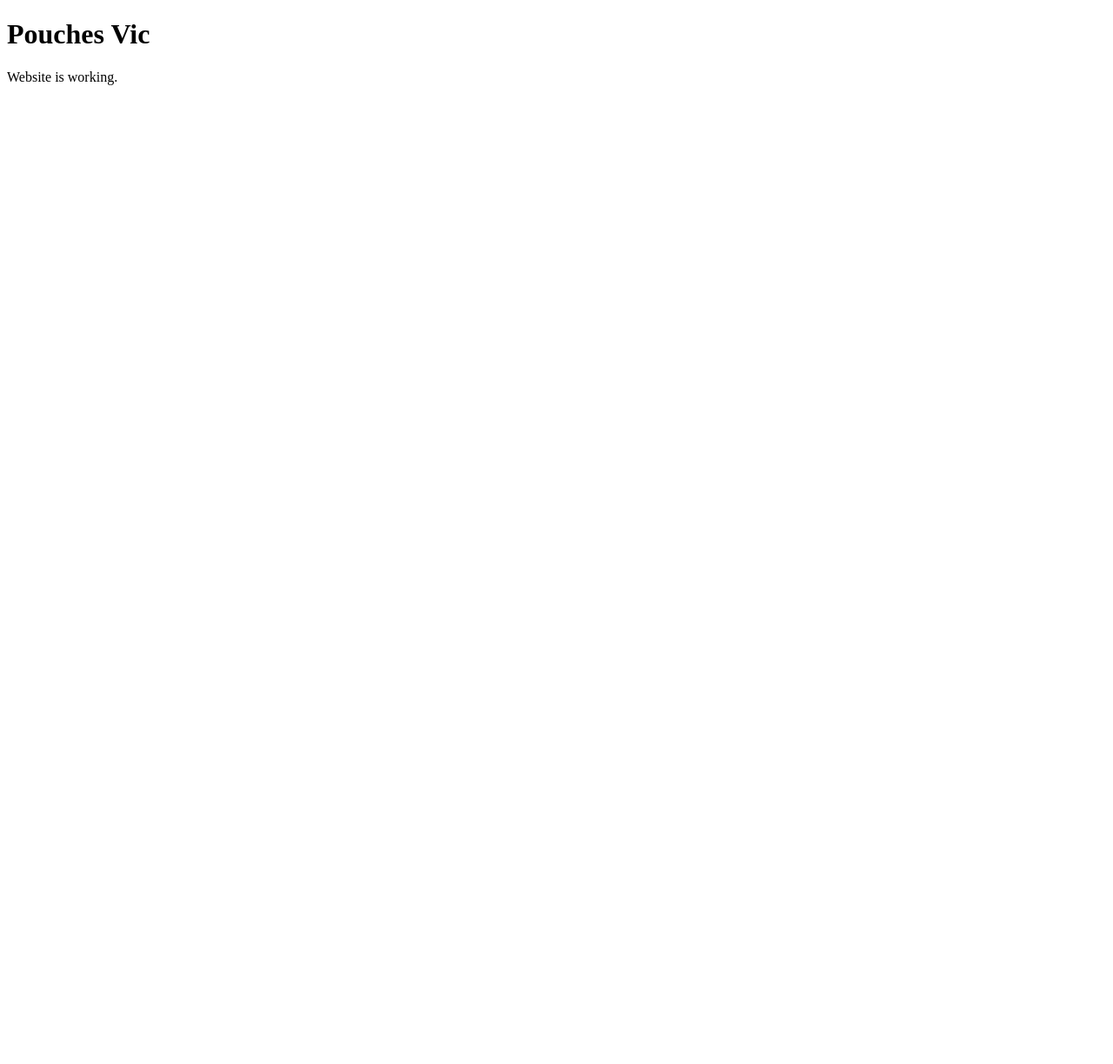
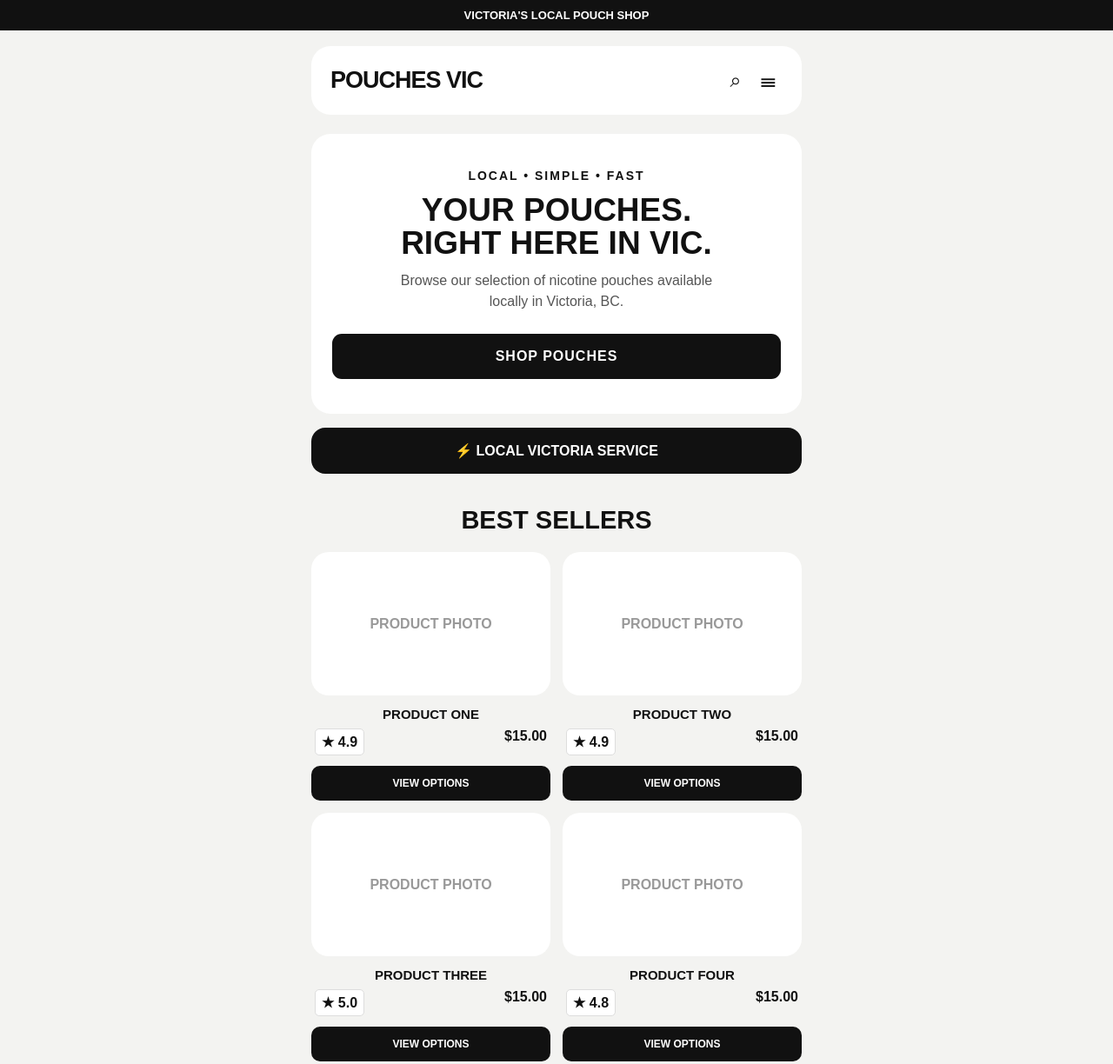
Before and after one commit to Pouchesvic/Pouches-vic, a plain HTML site: page index.html in a window 1280 px wide. Shown: the top 1224 px of the page at 87% size. Before the commit the page ends 800 px from the top, so only its background shows below. Drawn offline with Linux system fonts and the light colour scheme.

Commit message:
Update index.html

```diff
--- a/index.html
+++ b/index.html
@@ -1,4 +1,323 @@
 <!DOCTYPE html>
+<html lang="en">
+<head>
+<meta charset="UTF-8">
+<meta name="viewport" content="width=device-width, initial-scale=1.0">
+<title>Pouches Vic</title>
+
+<style>
+* {
+  box-sizing: border-box;
+}
+
+body {
+  margin: 0;
+  background: #f3f3f1;
+  color: #111;
+  font-family: Arial, Helvetica, sans-serif;
+}
+
+.topbar {
+  background: #111;
+  color: white;
+  text-align: center;
+  padding: 10px;
+  font-size: 13px;
+  font-weight: 700;
+}
+
+.container {
+  max-width: 600px;
+  margin: auto;
+  padding: 18px;
+}
+
+.header {
+  background: white;
+  border-radius: 22px;
+  padding: 24px 22px;
+  display: flex;
+  align-items: center;
+  justify-content: space-between;
+  margin-bottom: 22px;
+}
+
+.logo {
+  font-size: 27px;
+  font-weight: 900;
+  letter-spacing: -1px;
+}
+
+.header-icons {
+  font-size: 23px;
+  letter-spacing: 8px;
+}
+
+.hero {
+  background: white;
+  border-radius: 22px;
+  padding: 40px 24px;
+  text-align: center;
+}
+
+.hero-small {
+  font-size: 14px;
+  font-weight: 800;
+  letter-spacing: 2px;
+}
+
+.hero h1 {
+  font-size: 37px;
+  line-height: 1.02;
+  margin: 13px 0;
+  font-weight: 900;
+}
+
+.hero p {
+  color: #555;
+  font-size: 16px;
+  line-height: 1.5;
+  margin: 0 auto 25px;
+  max-width: 390px;
+}
+
+.button {
+  display: block;
+  background: #111;
+  color: white;
+  padding: 17px;
+  border-radius: 11px;
+  text-decoration: none;
+  font-weight: 900;
+  letter-spacing: 1px;
+}
+
+.promo {
+  background: #111;
+  color: white;
+  border-radius: 16px;
+  margin-top: 16px;
+  padding: 17px;
+  text-align: center;
+  font-weight: 800;
+}
+
+.section-title {
+  text-align: center;
+  font-size: 29px;
+  font-weight: 900;
+  margin: 37px 0 20px;
+}
+
+.products {
+  display: grid;
+  grid-template-columns: 1fr 1fr;
+  gap: 14px;
+}
+
+.product {
+  text-align: center;
+}
+
+.product-image {
+  height: 165px;
+  border-radius: 20px;
+  background: white;
+  display: flex;
+  align-items: center;
+  justify-content: center;
+  color: #999;
+  font-weight: bold;
+}
+
+.product h3 {
+  font-size: 15px;
+  margin: 13px 0 8px;
+}
+
+.product-info {
+  display: flex;
+  justify-content: space-between;
+  font-weight: 800;
+  margin: 8px 4px 12px;
+}
+
+.rating {
+  background: white;
+  border: 1px solid #ddd;
+  border-radius: 5px;
+  padding: 5px 7px;
+}
+
+.product-button {
+  display: block;
+  background: #111;
+  color: white;
+  text-decoration: none;
+  padding: 13px 5px;
+  border-radius: 10px;
+  font-size: 12px;
+  font-weight: 900;
+}
+
+.brands {
+  background: white;
+  border-radius: 22px;
+  margin-top: 35px;
+  padding: 28px 20px;
+  text-align: center;
+}
+
+.brands h2 {
+  margin-top: 0;
+}
+
+.brand-list {
+  display: flex;
+  justify-content: center;
+  gap: 10px;
+  flex-wrap: wrap;
+}
+
+.brand {
+  border: 1px solid #ddd;
+  padding: 12px 17px;
+  border-radius: 10px;
+  font-weight: 800;
+}
+
+.reviews {
+  margin-top: 25px;
+  background: #151515;
+  color: white;
+  padding: 27px;
+  border-radius: 22px;
+}
+
+.stars {
+  color: #ffc400;
+  font-size: 20px;
+}
+
+footer {
+  text-align: center;
+  color: #777;
+  font-size: 13px;
+  padding: 35px 10px;
+}
+
+@media (max-width: 380px) {
+  .hero h1 {
+    font-size: 31px;
+  }
+
+  .product-image {
+    height: 145px;
+  }
+}
+</style>
+</head>
+
+<body>
+
+<div class="topbar">
+  VICTORIA'S LOCAL POUCH SHOP
+</div>
+
+<div class="container">
+
+  <header class="header">
+    <div class="logo">POUCHES VIC</div>
+    <div class="header-icons">⌕ ☰</div>
+  </header>
+
+  <section class="hero">
+    <div class="hero-small">LOCAL • SIMPLE • FAST</div>
+
+    <h1>YOUR POUCHES.<br>RIGHT HERE IN VIC.</h1>
+
+    <p>
+      Browse our selection of nicotine pouches available locally
+      in Victoria, BC.
+    </p>
+
+    <a class="button" href="#shop">SHOP POUCHES</a>
+  </section>
+
+  <div class="promo">
+    ⚡ LOCAL VICTORIA SERVICE
+  </div>
+
+  <h2 class="section-title" id="shop">BEST SELLERS</h2>
+
+  <div class="products">
+
+    <div class="product">
+      <div class="product-image">PRODUCT PHOTO</div>
+      <h3>PRODUCT ONE</h3>
+      <div class="product-info">
+        <span class="rating">★ 4.9</span>
+        <span>$15.00</span>
+      </div>
+      <a class="product-button" href="#">VIEW OPTIONS</a>
+    </div>
+
+    <div class="product">
+      <div class="product-image">PRODUCT PHOTO</div>
+      <h3>PRODUCT TWO</h3>
+      <div class="product-info">
+        <span class="rating">★ 4.9</span>
+        <span>$15.00</span>
+      </div>
+      <a class="product-button" href="#">VIEW OPTIONS</a>
+    </div>
+
+    <div class="product">
+      <div class="product-image">PRODUCT PHOTO</div>
+      <h3>PRODUCT THREE</h3>
+      <div class="product-info">
+        <span class="rating">★ 5.0</span>
+        <span>$15.00</span>
+      </div>
+      <a class="product-button" href="#">VIEW OPTIONS</a>
+    </div>
+
+    <div class="product">
+      <div class="product-image">PRODUCT PHOTO</div>
+      <h3>PRODUCT FOUR</h3>
+      <div class="product-info">
+        <span class="rating">★ 4.8</span>
+        <span>$15.00</span>
+      </div>
+      <a class="product-button" href="#">VIEW OPTIONS</a>
+    </div>
+
+  </div>
+
+  <section class="brands">
+    <h2>SHOP BY BRAND</h2>
+
+    <div class="brand-list">
+      <div class="brand">BRAND 1</div>
+      <div class="brand">BRAND 2</div>
+      <div class="brand">BRAND 3</div>
+    </div>
+  </section>
+
+  <section class="reviews">
+    <h2>What Victoria Says</h2>
+    <div class="stars">★★★★★</div>
+    <p>Fast, easy and local.</p>
+  </section>
+
+  <footer>
+    © 2026 Pouches Vic • Victoria, BC
+  </footer>
+
+</div>
+
+</body>
+</html><!DOCTYPE html>
 <html>
 <head>
   <meta charset="UTF-8">
```
